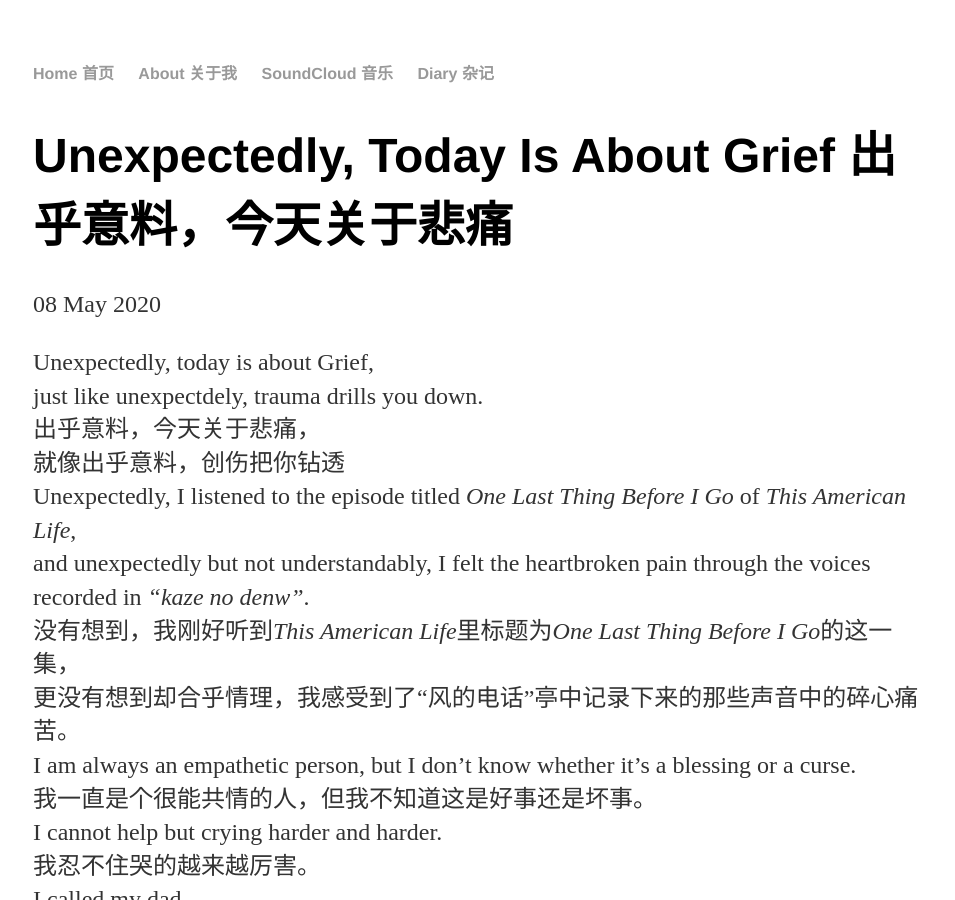
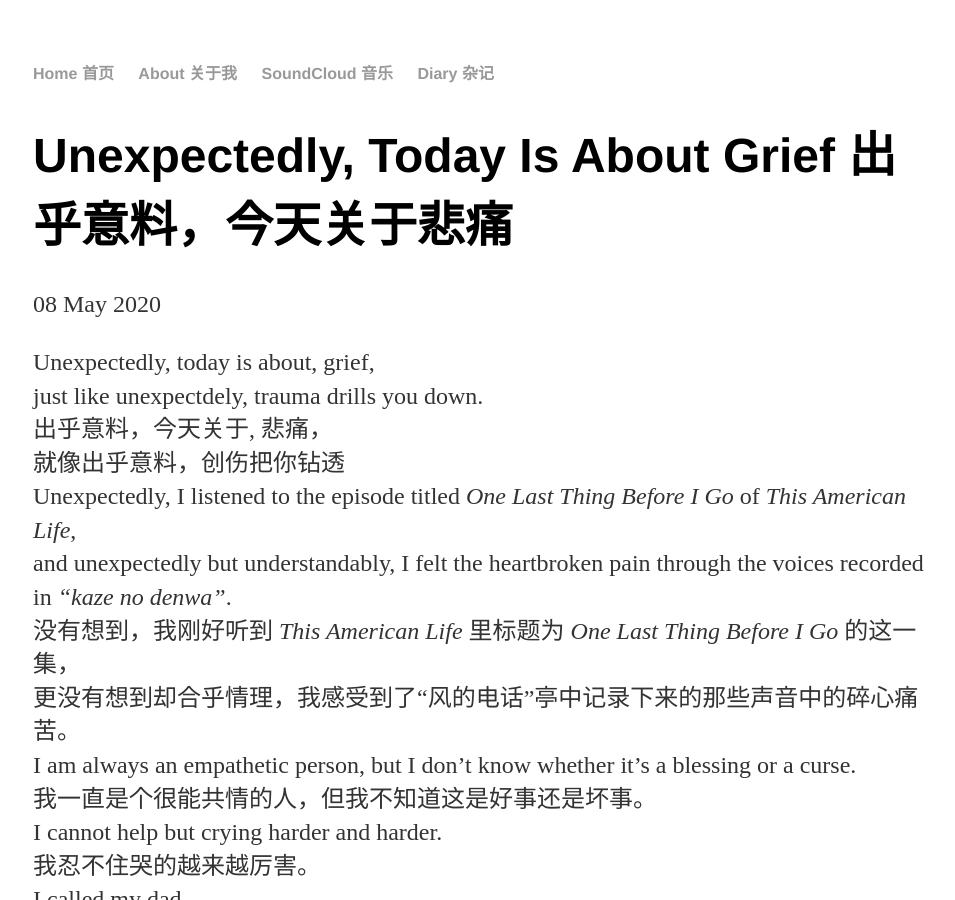
Before and after one commit to gabgoode/gabgoode.github.io, a Jekyll site: the page built from _posts/2020-05-08-unexpectedly-today-is-about-grief.md, in a window 1280 px wide and 900 px high. Shown: the whole window, without its empty margins (159-1114 px from the left). Built offline with Jekyll 4.4.1, drawn with Linux system fonts in a browser that asks for light colours.

Commit message:
Update 2020-05-08-unexpectedly-today-is-about-grief.md

```diff
--- a/_posts/2020-05-08-unexpectedly-today-is-about-grief.md
+++ b/_posts/2020-05-08-unexpectedly-today-is-about-grief.md
@@ -4,13 +4,13 @@ title: "Unexpectedly, Today Is About Grief 出乎意料，今天关于悲痛"
 date: 2020-05-08
 ---
 
-Unexpectedly, today is about Grief, <br/>
+Unexpectedly, today is about, grief, <br/>
 just like unexpectdely, trauma drills you down. <br/>
-出乎意料，今天关于悲痛， <br/>
+出乎意料，今天关于, 悲痛， <br/>
 就像出乎意料，创伤把你钻透 <br/>
 Unexpectedly, I listened to the episode titled <em>One Last Thing Before I Go</em> of <em>This American Life</em>, <br/>
-and unexpectedly but not understandably, I felt the heartbroken pain through the voices recorded in <em>"kaze no denw"</em>. <br/>
-没有想到，我刚好听到<em>This American Life</em>里标题为<em>One Last Thing Before I Go</em>的这一集，<br/>
+and unexpectedly but understandably, I felt the heartbroken pain through the voices recorded in <em>"kaze no denwa"</em>. <br/>
+没有想到，我刚好听到 <em>This American Life</em> 里标题为 <em>One Last Thing Before I Go</em> 的这一集，<br/>
 更没有想到却合乎情理，我感受到了“风的电话”亭中记录下来的那些声音中的碎心痛苦。<br/>
 I am always an empathetic person, but I don't know whether it's a blessing or a curse. <br/>
 我一直是个很能共情的人，但我不知道这是好事还是坏事。<br/>
```
